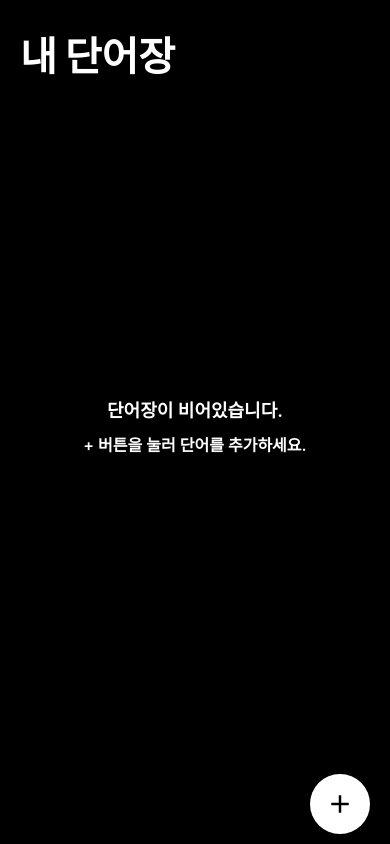
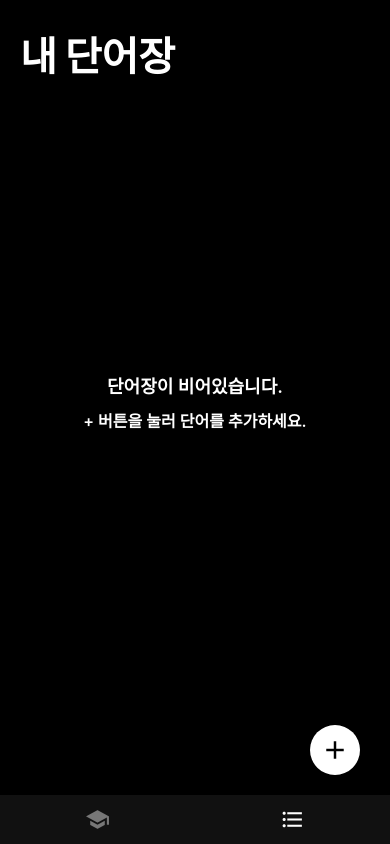
Before and after one commit to hyunki08/VocaList, a React Native app: screen /ListPage in a window 390 px wide. Built offline with nearby package versions, Linux system fonts and the light colour scheme.

Commit message:
하단 탭 바 구현 및 페이지 별 레이아웃 수정

```diff
--- a/package.json
+++ b/package.json
@@ -8,6 +8,8 @@
     "eject": "expo eject"
   },
   "dependencies": {
+    "@react-native-async-storage/async-storage": "~1.15.0",
+    "@react-navigation/bottom-tabs": "^6.0.9",
     "@react-navigation/native": "^6.0.6",
     "@react-navigation/native-stack": "^6.2.4",
     "expo": "~42.0.1",
@@ -18,8 +20,7 @@
     "react-native-gesture-handler": "~1.10.2",
     "react-native-reanimated": "~2.2.0",
     "react-native-screens": "~3.4.0",
-    "react-native-web": "~0.13.12",
-    "@react-native-async-storage/async-storage": "~1.15.0"
+    "react-native-web": "~0.13.12"
   },
   "devDependencies": {
     "@babel/core": "^7.9.0"
--- a/src/App.js
+++ b/src/App.js
@@ -1,29 +1,59 @@
 import { registerRootComponent } from 'expo';
 import { StatusBar } from 'expo-status-bar';
 import React from 'react';
-import { SafeAreaView, Text, View } from 'react-native';
+import { View } from 'react-native';
 import { NavigationContainer, DefaultTheme } from '@react-navigation/native';
 import { createNativeStackNavigator } from '@react-navigation/native-stack';
+
+import { MaterialIcons } from '@expo/vector-icons';
 
 import { styles } from './Style';
 import { ListPage } from './Pages/ListPage';
 import { AddPage } from './Pages/AddPage';
 import { StudyPage } from './Pages/StudyPage';
+import { createBottomTabNavigator } from '@react-navigation/bottom-tabs';
 
 const Stack = createNativeStackNavigator();
+const Tab = createBottomTabNavigator();
+
+const TabScreen = () => (
+  <Tab.Navigator
+    screenOptions={({ route }) => ({
+      tabBarIcon: ({ color, size }) => {
+        let iconName;
+        if (route.name === "StudyPage") {
+          iconName = "school"
+        } else if (route.name === "ListPage") {
+          iconName = "format-list-bulleted"
+        }
+        return <MaterialIcons name={iconName} size={size} color={color} />;
+      },
+      tabBarActiveTintColor: 'white',
+      tabBarInactiveTintColor: '#777',
+      headerShown: false,
+      tabBarShowLabel: false,
+      tabBarStyle: {
+        borderTopWidth: 0,
+        backgroundColor: "#111",
+      }
+    })}
+  >
+    <Tab.Screen name="StudyPage" component={StudyPage} />
+    <Tab.Screen name="ListPage" component={ListPage} />
+  </Tab.Navigator>
+);
 
 export default function App() {
   return (
-    <SafeAreaView style={styles.container}>
+    <View style={styles.container}>
       <StatusBar style="light" />
       <NavigationContainer theme={{ ...DefaultTheme, colors: { ...DefaultTheme.colors, background: "black" } }}>
         <Stack.Navigator screenOptions={{ headerShown: false }}>
-          <Stack.Screen name="StudyPage" component={StudyPage} />
-          <Stack.Screen name="ListPage" component={ListPage} />
+          <Stack.Screen name="Home" component={TabScreen} />
           <Stack.Screen name="AddPage" component={AddPage} />
         </Stack.Navigator>
       </NavigationContainer>
-    </SafeAreaView>
+    </View>
   );
 }
 
--- a/src/Pages/AddPage.js
+++ b/src/Pages/AddPage.js
@@ -1,5 +1,5 @@
 import React, { useRef, useState } from 'react';
-import { Text, View, Pressable, Alert, Animated } from 'react-native';
+import { SafeAreaView, Text, View, Pressable, Alert, Animated } from 'react-native';
 import AsyncStorage from '@react-native-async-storage/async-storage';
 import { styles } from '../Style';
 import { MaterialIcons } from '@expo/vector-icons';
@@ -62,7 +62,7 @@ export const AddPage = ({ navigation, route }) => {
         }
     };
     return (
-        <View style={styles.page}>
+        <SafeAreaView style={styles.page}>
             <View style={{ ...styles.subTitle }}>
                 <Pressable onPress={() => onSave(false)}>
                     <MaterialIcons name="arrow-back-ios" size={30} color="white" style={{ marginRight: 10 }} />
@@ -85,6 +85,6 @@ export const AddPage = ({ navigation, route }) => {
                     </Pressable>
                 </View>
             </View>
-        </View>
+        </SafeAreaView>
     );
 }
--- a/src/Pages/ListPage.js
+++ b/src/Pages/ListPage.js
@@ -1,5 +1,5 @@
 import React, { useCallback, useState } from 'react';
-import { ScrollView, Text, View, Pressable } from 'react-native';
+import { ScrollView, Text, View, Pressable, SafeAreaView } from 'react-native';
 import { styles } from '../Style';
 import { MaterialIcons } from '@expo/vector-icons';
 import { VocaCard } from '../Components/VocaCard';
@@ -22,7 +22,7 @@ export const ListPage = ({ navigation, route }) => {
         }, [])
     );
     return (
-        <View style={styles.page}>
+        <SafeAreaView style={styles.page}>
             <View style={styles.title}>
                 <Text style={styles.titleText}>내 단어장</Text>
             </View>
@@ -49,6 +49,6 @@ export const ListPage = ({ navigation, route }) => {
             <Pressable style={styles.floatingButton} onPress={addVoca}>
                 <MaterialIcons name="add" size={30} color="black" />
             </Pressable>
-        </View>
+        </SafeAreaView>
     );
 }
--- a/src/Pages/StudyPage.js
+++ b/src/Pages/StudyPage.js
@@ -1,5 +1,5 @@
 import React, { useState } from 'react';
-import { ScrollView, Text, View, Pressable } from 'react-native';
+import { ScrollView, Text, View, Pressable, SafeAreaView } from 'react-native';
 import { styles } from "../Style";
 
 export const StudyPage = ({ navigation }) => {
@@ -7,16 +7,16 @@ export const StudyPage = ({ navigation }) => {
         console.log("start");
     };
     return (
-        <View style={styles.page}>
+        <SafeAreaView style={styles.page}>
             <View style={styles.title}>
-                <Text style={styles.titleText}>학습하기</Text>
+                <Text style={styles.titleText}>학습 시작</Text>
             </View>
 
-            <View style={{ flexGrow: 1, justifyContent: "flex-end" }}>
+            <View style={{ flexGrow: 1, justifyContent: "flex-end", marginBottom: 20}}>
                 <Pressable style={styles.button} onPress={start}>
                     <Text style={styles.buttonText}>시작하기</Text>
                 </Pressable>
             </View>
-        </View>
+        </SafeAreaView>
     );
 }
--- a/src/Style.js
+++ b/src/Style.js
@@ -16,6 +16,7 @@ export const styles = StyleSheet.create({
     page: {
         flex: 1,
         marginHorizontal: 10,
+        backgroundColor: '#000',
     },
     title: {
         flexDirection: "row",
@@ -74,12 +75,12 @@ export const styles = StyleSheet.create({
     },
     floatingButton: {
         backgroundColor: "white",
-        width: 60,
-        height: 60,
-        borderRadius: 30,
+        width: 50,
+        height: 50,
+        borderRadius: 25,
         position: 'absolute',
-        bottom: 10,
-        right: 10,
+        bottom: 20,
+        right: 20,
         alignItems: "center",
         justifyContent: "center"
     },
```
Also changed, not shown: 1 other file (tests, documents, lock files or other folders).
